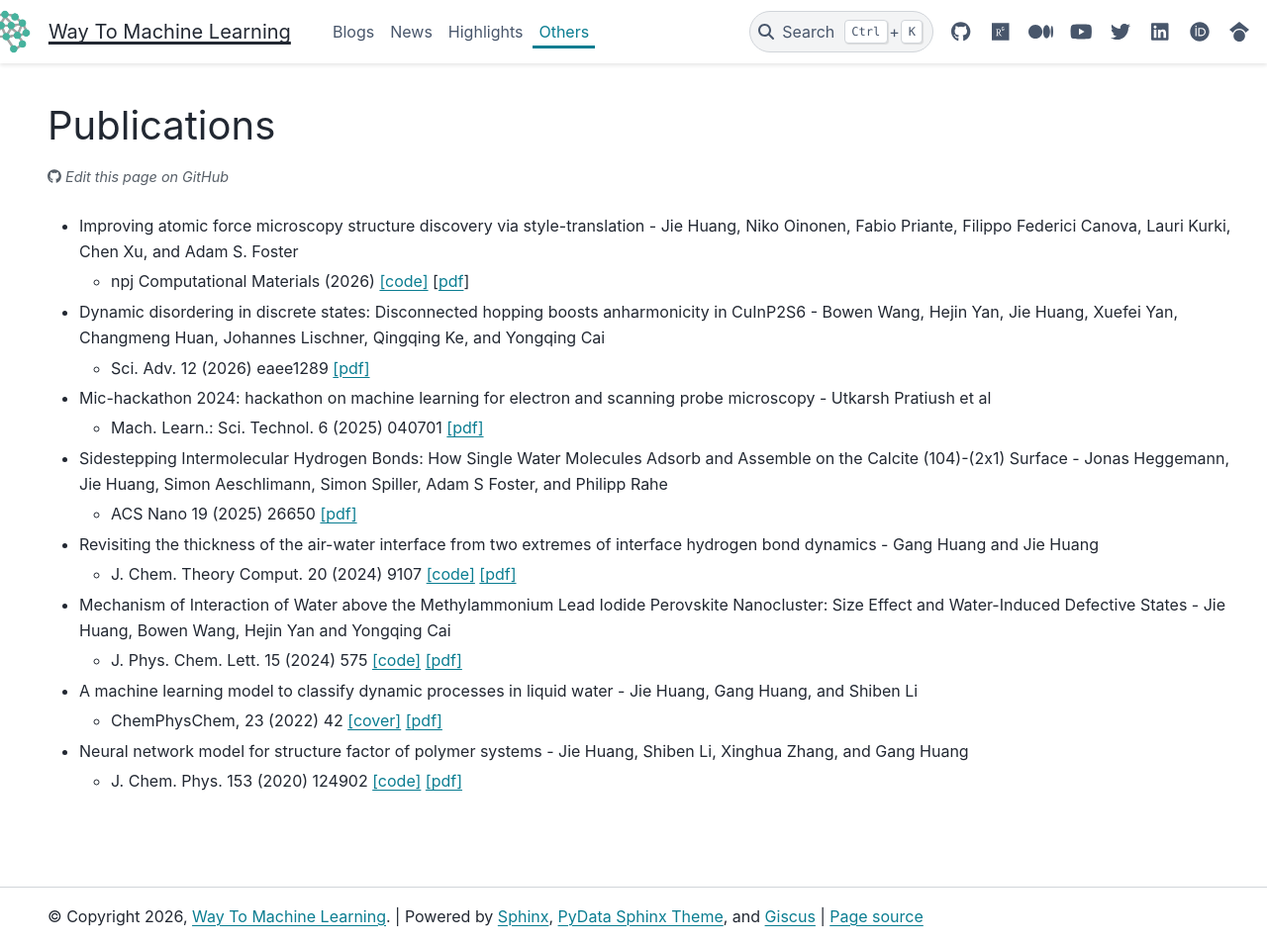
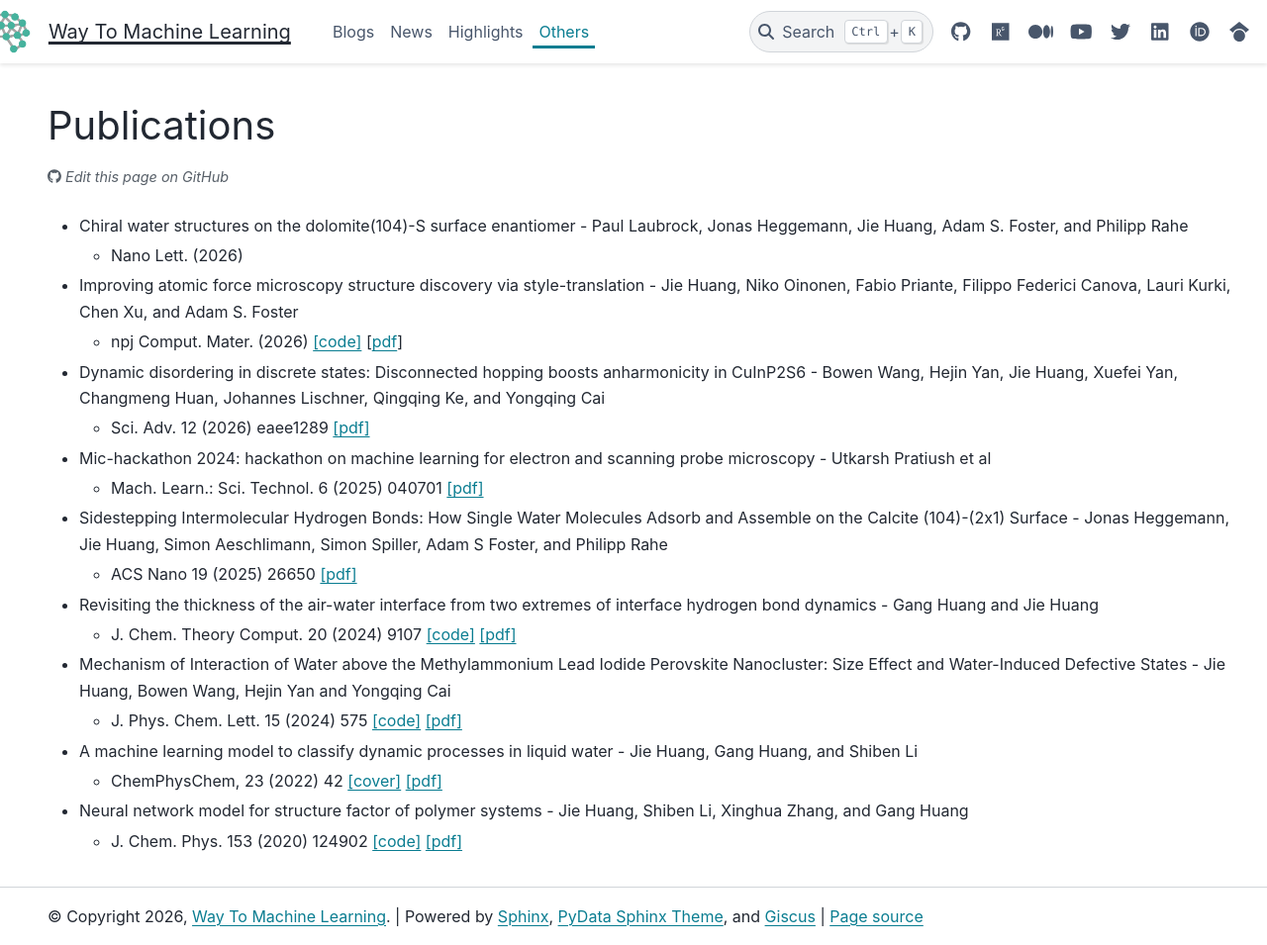
Before and after one commit to way2ml/way2ml.github.io, a Sphinx documentation site: the page built from doc/publications.md, in a window 1280 px wide and 955 px high. Shown: the whole window at 99% size. Built offline with Sphinx 7.4.7 and the PyData theme 0.15.4, drawn with Linux system fonts in a browser that asks for light colours.

Commit message:
Revise publication entries in publications.md
Updated publication details and corrected formatting.

```diff
--- a/doc/publications.md
+++ b/doc/publications.md
@@ -1,6 +1,8 @@
 # Publications
+- Chiral water structures on the dolomite(104)-S surface enantiomer - Paul Laubrock, Jonas Heggemann, Jie Huang, Adam S. Foster, and Philipp Rahe
+  - Nano Lett. (2026)
 - Improving atomic force microscopy structure discovery via style-translation - Jie Huang, Niko Oinonen, Fabio Priante, Filippo Federici Canova, Lauri Kurki, Chen Xu, and Adam S. Foster
-  - npj Computational Materials (2026) <a href="https://github.com/SINGROUP/StyleTransAugment" target="_blank" rel="noopener">[code]</a> [[pdf](https://arxiv.org/pdf/2509.02240)]
+  -  npj Comput. Mater. (2026) <a href="https://github.com/SINGROUP/StyleTransAugment" target="_blank" rel="noopener">[code]</a> [[pdf](https://arxiv.org/pdf/2509.02240)]
 - Dynamic disordering in discrete states: Disconnected hopping boosts anharmonicity in CuInP2S6 - Bowen Wang, Hejin Yan, Jie Huang, Xuefei Yan, Changmeng Huan, Johannes Lischner, Qingqing Ke, and Yongqing Cai
   - Sci. Adv. 12 (2026) eaee1289 <a href="./_static/publications/2026_sciadv.pdf" target="_blank" rel="noopener">[pdf]</a>
 - Mic-hackathon 2024: hackathon on machine learning for electron and scanning probe microscopy - Utkarsh Pratiush et al
```
